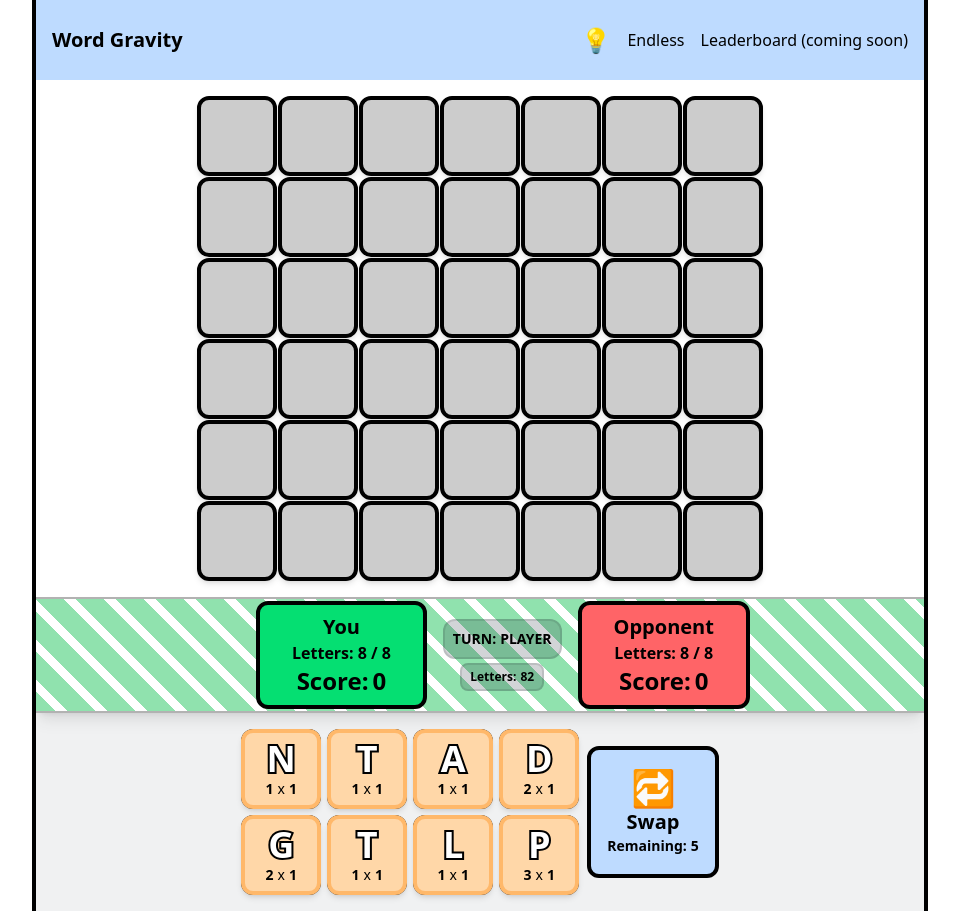
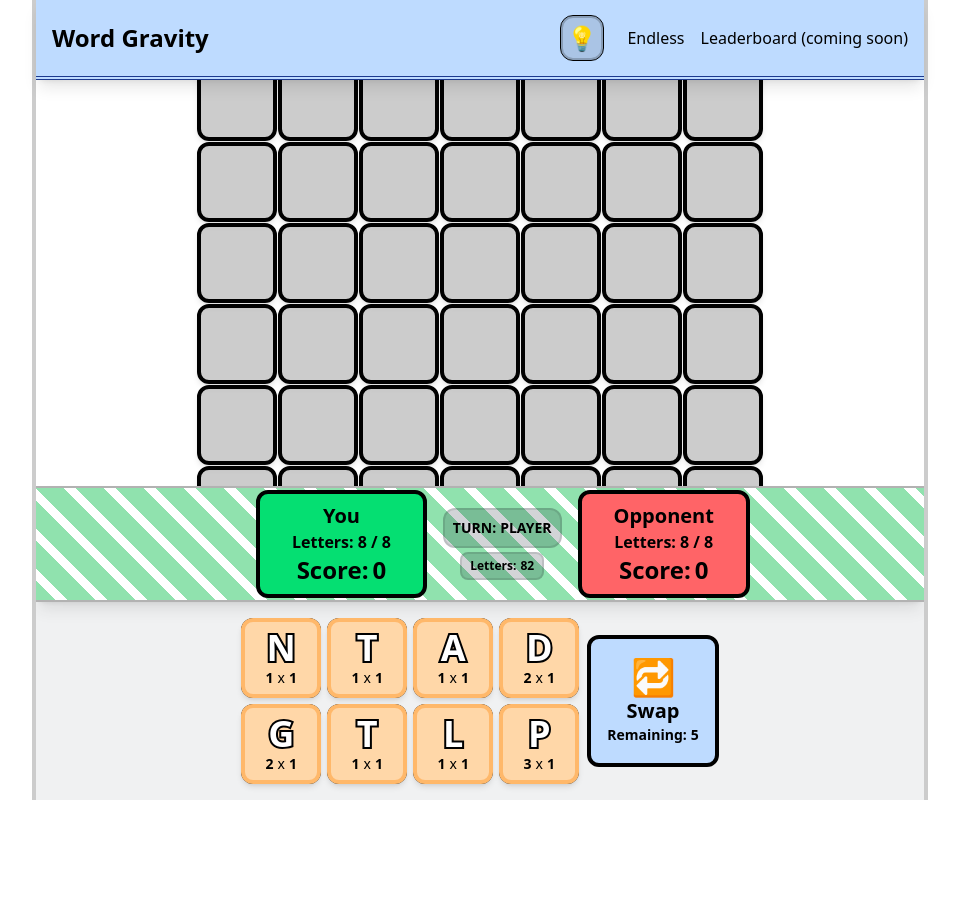
Before and after one commit to xandwr/word-gravity-pure, a SvelteKit app: page / in a window 1280 px wide. Shown: the whole page, without its empty margins (160-1119 px from the left). After the commit the page ends 800 px from the top, so only its background shows below. Built offline with nearby package versions, Linux system fonts and the light colour scheme; no server answers.

Commit message:
Layout style

```diff
--- a/src/components/headerBar.svelte
+++ b/src/components/headerBar.svelte
@@ -3,13 +3,13 @@
     let howToPlayOpen = $state(false);
 </script>
 
-<header class="bg-blue-200 flex items-center justify-between p-4">
-    <h1 class="text-xl font-bold">Word Gravity</h1>
+<header class="bg-blue-200 flex items-center justify-between p-4 shadow-lg border-b-4 border-double border-blue-900">
+    <h1 class="text-2xl font-semibold">Word Gravity</h1>
 
-    <div class="flex items-center gap-2">
+    <div class="flex items-center gap-6">
         <!-- lightbulb how-to-play button -->
         <button
-            class="text-2xl p-2 hover:bg-blue-300 rounded transition-colors"
+            class="text-2xl p-1 hover:bg-blue-300 rounded-xl transition-colors border-2 border-black/20 bg-black/10 outline-1"
             onclick={() => (howToPlayOpen = !howToPlayOpen)}
             aria-label="How to Play"
             title="How to Play"
--- a/src/components/wordGrid.svelte
+++ b/src/components/wordGrid.svelte
@@ -7,6 +7,8 @@
     import { gameState, BOARD_CONFIG } from "$lib/game/state.svelte";
 </script>
 
+<div>
+    <h1 class="text-xl sm:text-2xl font-semibold text-center mb-2">Endless Mode</h1>
     <div
         class="grid gap-px w-fit max-w-full sm:max-w-[90vw] md:max-w-[728px] h-fit mx-auto"
         style="grid-template-columns: repeat({BOARD_CONFIG.COLS}, minmax(0, 1fr)); grid-template-rows: repeat({BOARD_CONFIG.ROWS}, minmax(0, 1fr));"
@@ -15,3 +17,4 @@
             <LetterSlot {index} tile={slot.heldLetterTile} slotType="board" />
         {/each}
     </div>
+</div>
--- a/src/routes/+layout.svelte
+++ b/src/routes/+layout.svelte
@@ -14,7 +14,7 @@
 	<link rel="icon" href={favicon} />
 </svelte:head>
 
-<main class="max-w-4xl m-auto border-x-4">
+<main class="max-w-4xl m-auto sm:border-x-4 border-black/20">
 	<HeaderBar />
 	{@render children()}
 </main>
--- a/src/routes/+page.svelte
+++ b/src/routes/+page.svelte
@@ -53,7 +53,7 @@
     }
 </script>
 
-<div class="flex flex-col min-h-screen overflow-x-hidden">
+<div class="flex flex-col h-[calc(100vh-80px)] overflow-hidden">
     {#if gameState.isGameOver}
         <div
             class="fixed inset-0 bg-black/60 flex items-center justify-center z-50 p-4"
@@ -143,8 +143,8 @@
         </div>
     {/if}
 
-    <div class="flex flex-col flex-1">
-        <div class="w-full h-full p-2 sm:p-3 md:p-4 flex justify-center">
+    <div class="flex flex-col flex-1 min-h-0">
+        <div class="flex-1 w-full py-1 px-2 sm:py-2 sm:px-3 flex justify-center items-center overflow-auto">
             <WordGrid />
         </div>
 
@@ -189,7 +189,7 @@
             </div>
         </div>
 
-        <div class="relative flex-1">
+        <div class="relative shrink-0">
             <!-- Background panel from player info to bottom of screen -->
             <div class="absolute inset-0 bg-gray-500/10"></div>
 
--- a/src/routes/leaderboard/+page.svelte
+++ b/src/routes/leaderboard/+page.svelte
@@ -50,10 +50,10 @@
         <div class="mb-6">
             <a
                 href="/"
-                class="inline-flex items-center gap-2 px-4 py-2 bg-blue-600 hover:bg-blue-700 text-white font-semibold rounded-lg transition-colors"
+                class="inline-flex items-center justify-center gap-2 px-4 py-2 bg-blue-600 hover:bg-blue-700 text-white font-semibold rounded-lg transition-colors"
             >
                 <span>←</span>
-                <span>Back to Game</span>
+                <span>Back to Endless</span>
             </a>
         </div>
 
@@ -64,7 +64,7 @@
             >
                 <p class="text-red-800 font-semibold">{data.error}</p>
                 <p class="text-red-600 mt-2">
-                    The leaderboard may not be configured yet.
+                    The leaderboard isn't set up yet.
                 </p>
             </div>
         {:else if data.leaderboard.length === 0}
```
Lines whose indentation alone changed are shown as unchanged.
